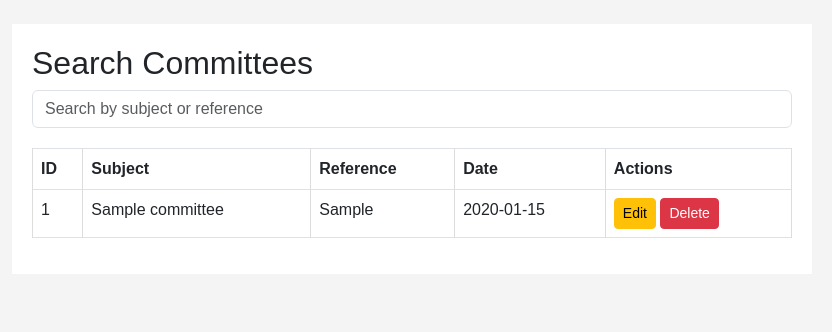
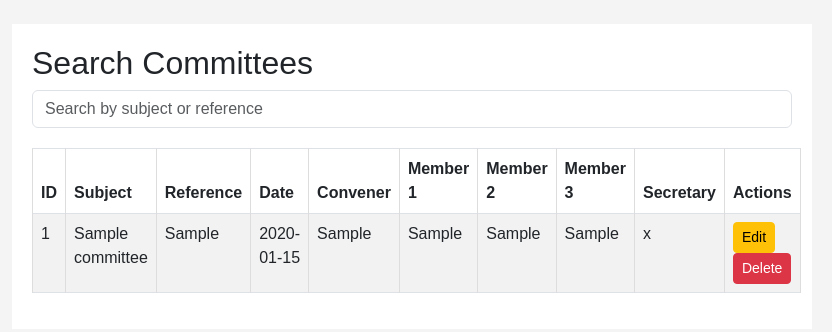
Before and after one commit to sudiptitas-code/Committee-Database, a Flask app: page /search in a window 1280 px wide. Shown: the part 76-408 px from the top of the page, without its empty margins (228-1060 px from the left). Run offline with Flask 3, Linux system fonts and the light colour scheme; tables that the repository leaves empty hold one stand-in row (values such as "Sample post").

Commit message:
search file edited for showing full details

```diff
--- a/templates/search.html
+++ b/templates/search.html
@@ -7,21 +7,34 @@
     <input class="form-control mb-3" name="q" placeholder="Search by subject or reference">
 </form>
 
-<table class="table table-bordered">
+<table class="table table-bordered table-striped">
+    <thead>
         <tr>
             <th>ID</th>
             <th>Subject</th>
             <th>Reference</th>
             <th>Date</th>
+            <th>Convener</th>
+            <th>Member 1</th>
+            <th>Member 2</th>
+            <th>Member 3</th>
+            <th>Secretary</th>
             <th>Actions</th>
         </tr>
+    </thead>
 
+    <tbody>
     {% for row in rows %}
         <tr>
             <td>{{ row['id'] }}</td>
             <td>{{ row['subject'] }}</td>
             <td>{{ row['reference_no'] }}</td>
             <td>{{ row['date'] }}</td>
+            <td>{{ row['convener'] }}</td>
+            <td>{{ row['member1'] }}</td>
+            <td>{{ row['member2'] }}</td>
+            <td>{{ row['member3'] }}</td>
+            <td>{{ row['secretary'] }}</td>
             <td>
                 <a class="btn btn-warning btn-sm" href="/edit/{{ row['id'] }}">Edit</a>
 
@@ -31,6 +44,7 @@
             </td>
         </tr>
     {% endfor %}
+    </tbody>
 </table>
 
 {% endblock %}
```
Lines whose indentation alone changed are shown as unchanged.
